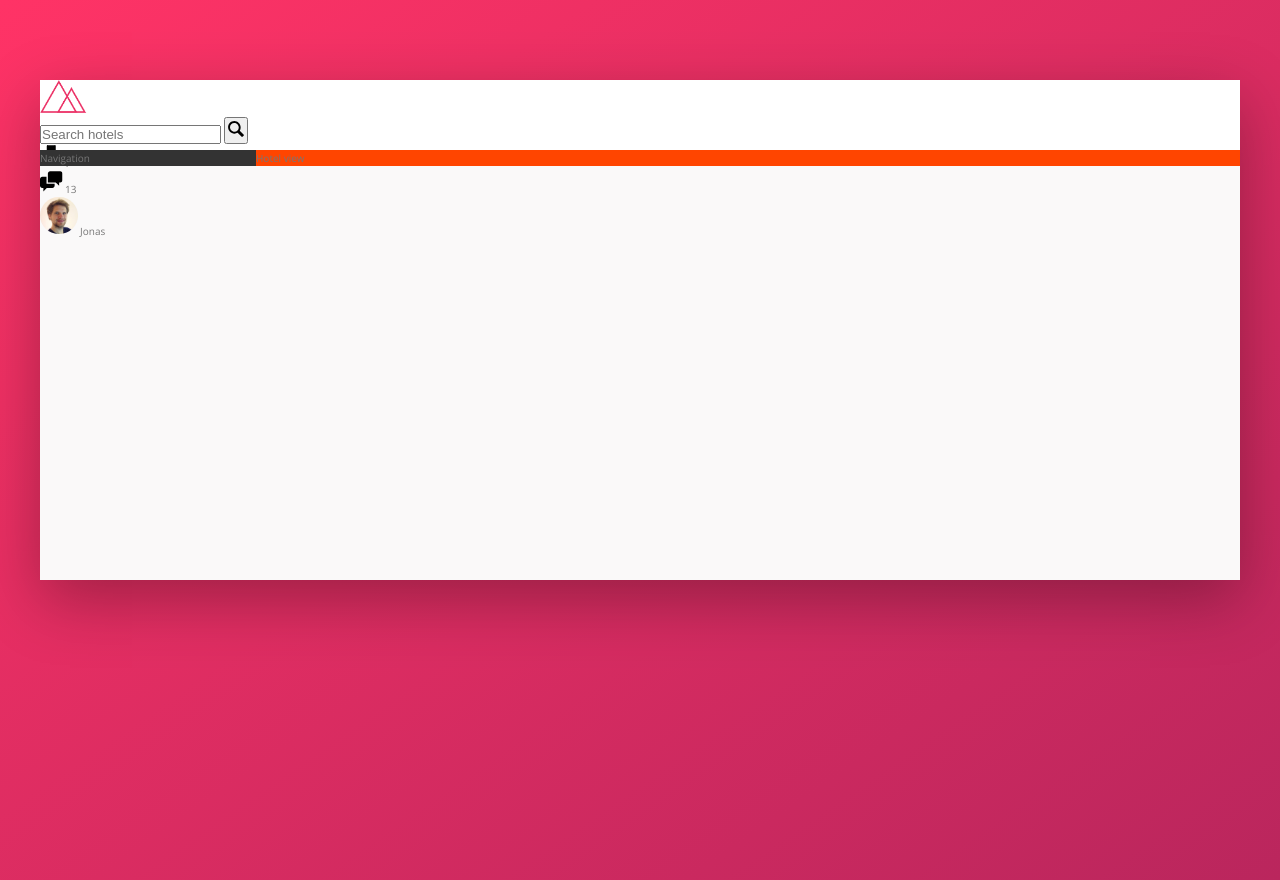
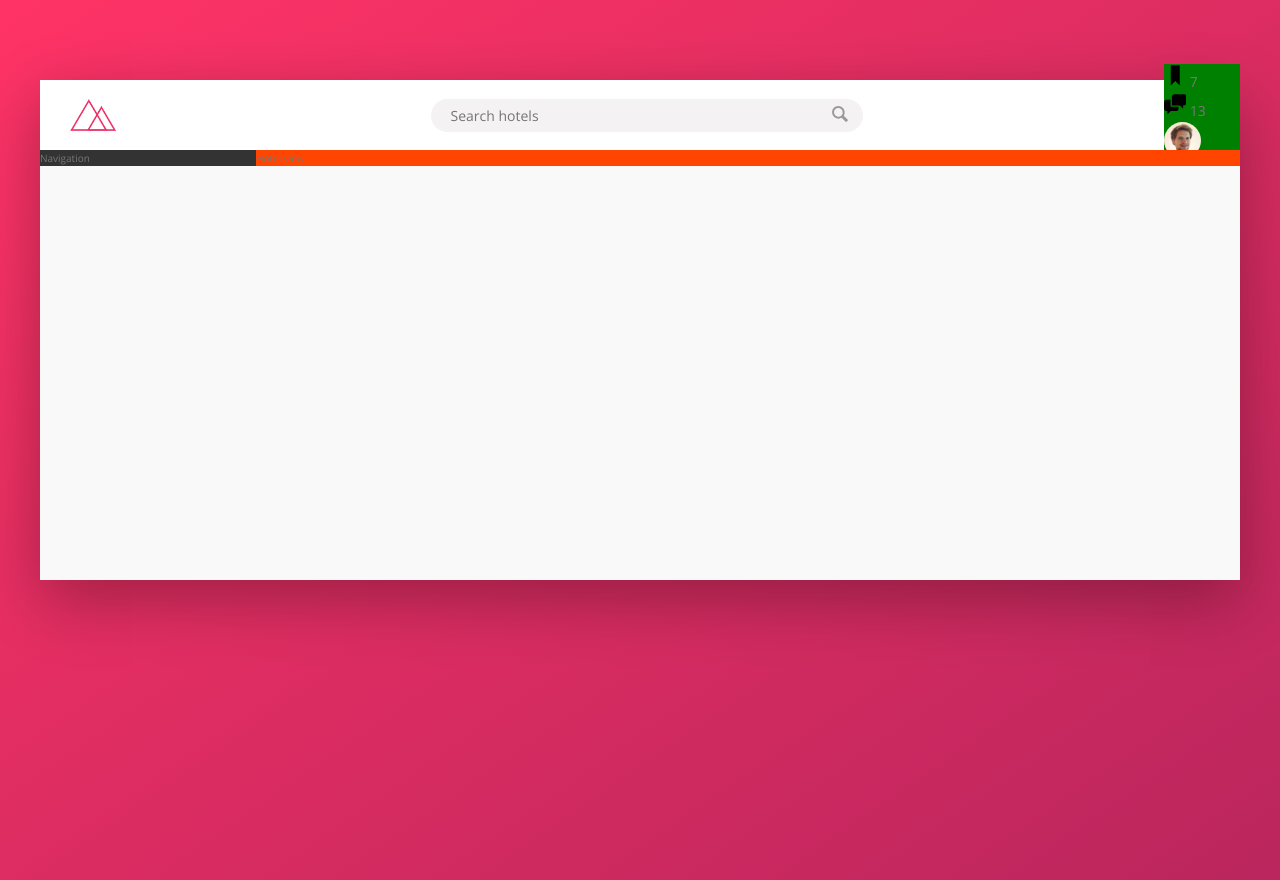
Before and after one commit to SeverinDenys/Trillo-Project-learning-flexbox-, a plain HTML site: page index.html in a window 1280 px wide. Drawn offline with nearby package versions, Linux system fonts and the light colour scheme.

Commit message:
building the header p2

```diff
--- a/css/style.css
+++ b/css/style.css
@@ -42,9 +42,13 @@ body {
   min-height: 50rem; }
 
 .header {
+  font-size: 1.4rem;
   height: 7rem;
   background-color: #fff;
-  border-bottom: var(--color-Grey-light-2); }
+  border-bottom: var(--color-Grey-light-2);
+  display: flex;
+  justify-content: space-between;
+  align-items: center; }
 
 .content {
   display: flex; }
@@ -59,16 +63,52 @@ body {
   flex: 1; }
 
 .logo {
-  height: 3.25rem; }
+  height: 3.25rem;
+  margin-left: 3rem; }
 
+.search {
+  flex: 0 0 40%;
+  display: flex;
+  align-items: center;
+  justify-content: center; }
+  .search__input {
+    font-family: inherit;
+    font-size: inherit;
+    color: inherit;
+    background-color: var(--color-Grey-light-2);
+    border: none;
+    padding: 0.7rem 2rem;
+    border-radius: 100px;
+    width: 90%;
+    transition: all 0.2s;
+    margin-right: -3.25rem; }
+    .search__input:focus {
+      outline: none;
+      width: 100%;
+      background-color: var(--color-Grey-light-3); }
+  .search::-webkit-input-placeholder {
+    font-weight: 100;
+    background-color: var(--color-Grey-light-4); }
+  .search__input:focus + .search__button {
+    background-color: var(--color-Grey-light-3); }
+  .search__button {
+    border: none;
+    background-color: var(--color-Grey-light-2); }
+    .search__button:focus {
+      outline: none; }
+    .search__button:active {
+      outline: none;
+      transform: translateY(2px); }
   .search__icon {
     height: 2rem;
-  width: 2rem; }
+    width: 2rem;
+    fill: var(--color-Grey-dark-3); }
 
+.user-nav {
+  background-color: green; }
   .user-nav__icon {
     height: 2.25rem;
     width: 2.25rem; }
-
   .user-nav__user-photo {
     height: 3.75rem;
     border-radius: 50%; }
```
Lines whose indentation alone changed are shown as unchanged.
